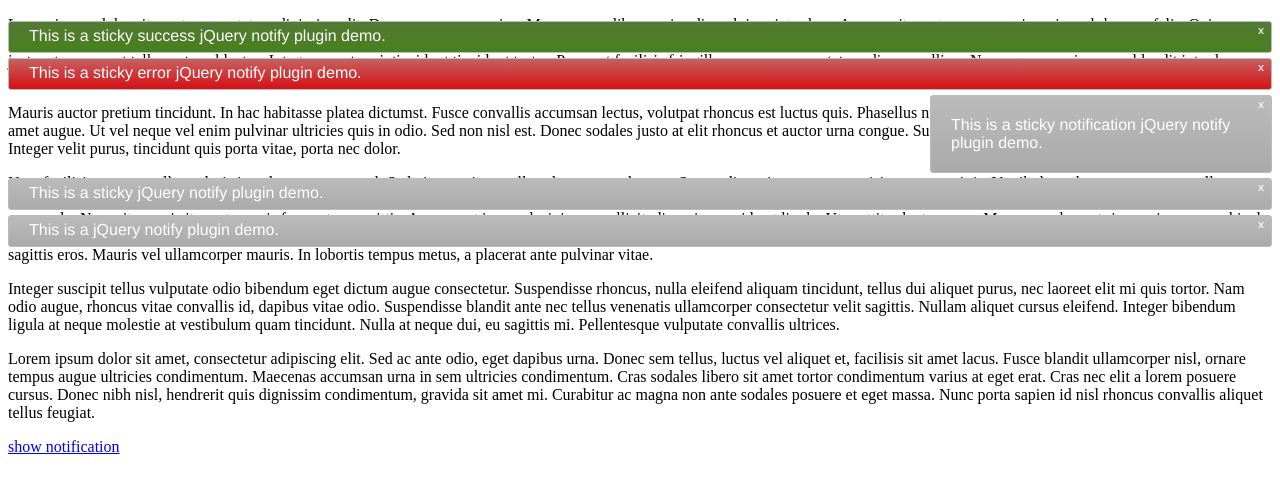
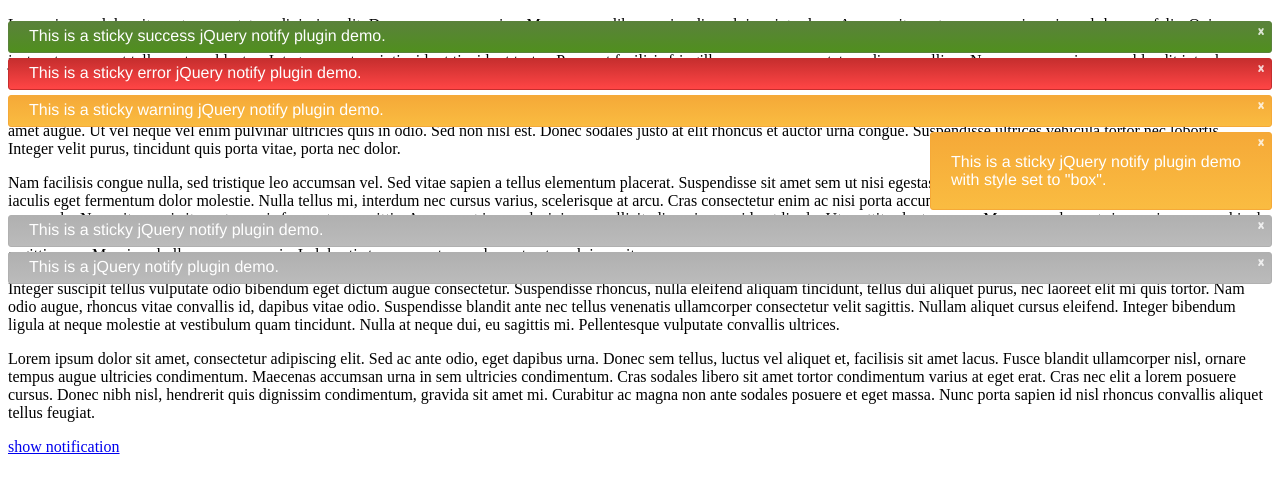
Before and after one commit to vincentkeizer/notify, a plain HTML site: page index.html in a window 1280 px wide. Drawn offline with Linux system fonts and the light colour scheme.

Commit message:
added style property
added style property, added new type warning, updated css, ie fixes

```diff
--- a/index.html
+++ b/index.html
@@ -23,7 +23,10 @@
             <span>This is a sticky error jQuery notify plugin demo.</span>
         </div>
         <div class="notificationNotification">
-            <span>This is a sticky notification jQuery notify plugin demo.</span>
+            <span>This is a sticky jQuery notify plugin demo with style set to "box".</span>
+        </div>
+        <div class="notificationWarning">
+            <span>This is a sticky warning jQuery notify plugin demo.</span>
         </div>
     </div>
     <div id="lipsum">
@@ -48,7 +51,8 @@
         $(".notification").notify();
         $(".notificationSuccess").notify({ type : "success", sticky : true });
         $(".notificationError").notify({ type: "error", sticky: true });
-        $(".notificationNotification").notify({ type: "notification", sticky: true });
+        $(".notificationWarning").notify({ type: "warning", sticky: true });
+        $(".notificationNotification").notify({ style: "box", type : "warning", sticky: true });
         setTimeout(function () {
             $(".notification2").notify({sticky : true });
         }, 1000);
--- a/notify.css
+++ b/notify.css
@@ -2,24 +2,24 @@
 {
     background: #BBBBBB;
     /* IE10 Consumer Preview */
-    background-image: -ms-linear-gradient(top, #BBBBBB 0%, #AAAAAA 100%);
+    background-image: -ms-linear-gradient(top, #B0B0B0 0%, #BBBBBB 100%);
 
     /* Mozilla Firefox */
-    background-image: -moz-linear-gradient(top, #BBBBBB 0%, #AAAAAA 100%);
+    background-image: -moz-linear-gradient(top, #B0B0B0 0%, #BBBBBB 100%);
 
     /* Opera */
-    background-image: -o-linear-gradient(top, #BBBBBB 0%, #AAAAAA 100%);
+    background-image: -o-linear-gradient(top, #B0B0B0 0%, #BBBBBB 100%);
 
     /* Webkit (Safari/Chrome 10) */
-    background-image: -webkit-gradient(linear, left top, left bottom, color-stop(0, #BBBBBB), color-stop(1, #AAAAAA));
+    background-image: -webkit-gradient(linear, left top, left bottom, color-stop(0, #B0B0B0), color-stop(1, #BBBBBB));
 
     /* Webkit (Chrome 11+) */
-    background-image: -webkit-linear-gradient(top, #BBBBBB 0%, #AAAAAA 100%);
+    background-image: -webkit-linear-gradient(top, #B0B0B0 0%, #BBBBBB 100%);
 
     /* W3C Markup, IE10 Release Preview */
-    background-image: linear-gradient(to bottom, #BBBBBB 0%, #AAAAAA 100%);
+    background-image: linear-gradient(to bottom, #B0B0B0 0%, #BBBBBB 100%);
     border-radius: 3px;
-    border: 1px solid #BBB;
+    border: 1px solid #B0B0B0;
     padding: 5px 20px;
     margin-top: 5px;
     left:0;
@@ -31,49 +31,74 @@
 
 .notify.success
 {
-    background:#48801B;
+    border: 1px solid #5A823B;
+    background:#508F1E;
     /* IE10 Consumer Preview */
-    background-image: -ms-linear-gradient(top, #547A37 0%, #48801B 100%);
+    background-image: -ms-linear-gradient(top, #5A823B 0%, #508F1E 100%);
 
     /* Mozilla Firefox */
-    background-image: -moz-linear-gradient(top, #547A37 0%, #48801B 100%);
+    background-image: -moz-linear-gradient(top, #5A823B 0%, #508F1E 100%);
 
     /* Opera */
-    background-image: -o-linear-gradient(top, #547A37 0%, #48801B 100%);
+    background-image: -o-linear-gradient(top, #5A823B 0%, #508F1E 100%);
 
     /* Webkit (Safari/Chrome 10) */
-    background-image: -webkit-gradient(linear, left top, left bottom, color-stop(0, #547A37), color-stop(1, #48801B));
+    background-image: -webkit-gradient(linear, left top, left bottom, color-stop(0, #5A823B), color-stop(1, #508F1E));
 
     /* Webkit (Chrome 11+) */
-    background-image: -webkit-linear-gradient(top, #547A37 0%, #48801B 100%);
+    background-image: -webkit-linear-gradient(top, #5A823B 0%, #508F1E 100%);
 
     /* W3C Markup, IE10 Release Preview */
-    background-image: linear-gradient(to bottom, #547A37 0%, #48801B 100%);
+    background-image: linear-gradient(to bottom, #5A823B 0%, #508F1E 100%);
 }
 
 .notify.error
 {
-    background:#D61015;
+    border: 1px solid #C62E2E;
+    background:#FF4545;
     /* IE10 Consumer Preview */
-    background-image: -ms-linear-gradient(top, #C66161 0%, #D61015 100%);
+    background-image: -ms-linear-gradient(top, #C62E2E 0%, #FF4545 100%);
 
     /* Mozilla Firefox */
-    background-image: -moz-linear-gradient(top, #C66161 0%, #D61015 100%);
+    background-image: -moz-linear-gradient(top, #C62E2E 0%, #FF4545 100%);
 
     /* Opera */
-    background-image: -o-linear-gradient(top, #C66161 0%, #D61015 100%);
+    background-image: -o-linear-gradient(top, #C62E2E 0%, #FF4545 100%);
 
     /* Webkit (Safari/Chrome 10) */
-    background-image: -webkit-gradient(linear, left top, left bottom, color-stop(0, #C66161), color-stop(1, #D61015));
+    background-image: -webkit-gradient(linear, left top, left bottom, color-stop(0, #C62E2E), color-stop(1, #FF4545));
 
     /* Webkit (Chrome 11+) */
-    background-image: -webkit-linear-gradient(top, #C66161 0%, #D61015 100%);
+    background-image: -webkit-linear-gradient(top, #C62E2E 0%, #FF4545 100%);
 
     /* W3C Markup, IE10 Release Preview */
-    background-image: linear-gradient(to bottom, #C66161 0%, #D61015 100%);
+    background-image: linear-gradient(to bottom, #C62E2E 0%, #FF4545 100%);
 }
 
-.notify.notification
+.notify.warning
+{
+    border: 1px solid #F5A938;
+    background:#FABC41;
+    /* IE10 Consumer Preview */
+    background-image: -ms-linear-gradient(top, #F5A938 0%, #FABC41 100%);
+
+    /* Mozilla Firefox */
+    background-image: -moz-linear-gradient(top, #F5A938 0%, #FABC41 100%);
+
+    /* Opera */
+    background-image: -o-linear-gradient(top, #F5A938 0%, #FABC41 100%);
+
+    /* Webkit (Safari/Chrome 10) */
+    background-image: -webkit-gradient(linear, left top, left bottom, color-stop(0, #F5A938), color-stop(1, #FABC41));
+
+    /* Webkit (Chrome 11+) */
+    background-image: -webkit-linear-gradient(top, #F5A938 0%, #FABC41 100%);
+
+    /* W3C Markup, IE10 Release Preview */
+    background-image: linear-gradient(to bottom, #F5A938 0%, #FABC41 100%);
+}
+
+.notify.box
 {
     right:0;
     width:300px;
@@ -94,6 +119,7 @@
     cursor:pointer;
     opacity: 0.8;
     filter:alpha(opacity=80);
+    text-shadow: 0 1px 0 #ffffff;
 }
 
 .notify .close:hover {
```
Also changed, not shown: jquery-notify.js, jquery-notify.min.js, notify.min.css.
